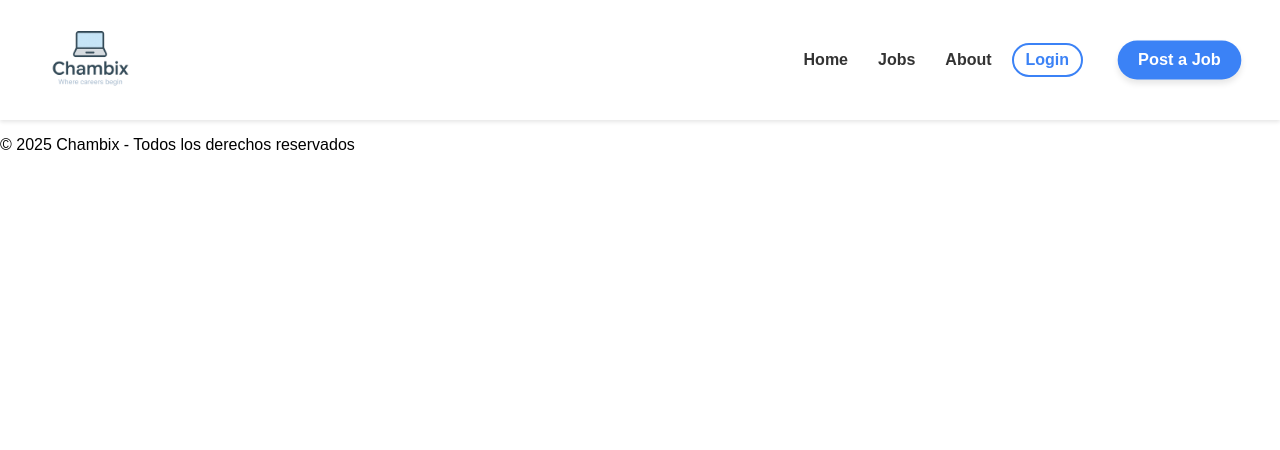
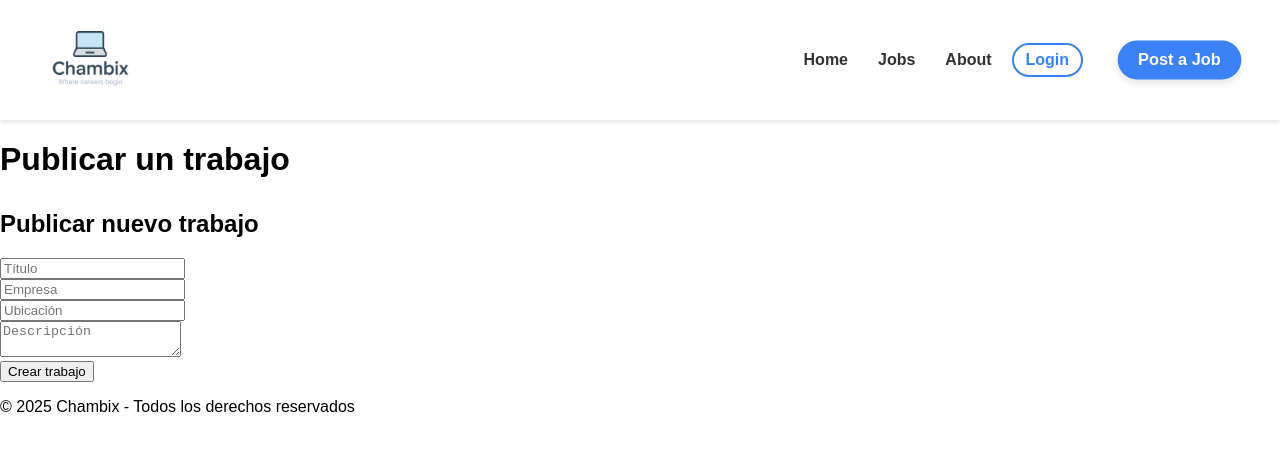
Before and after one commit to heleneolivares/chambix, a React (Vite) app in the folder client/: page /post-job in a window 1280 px wide. Shown: the top 450 px of the page. Built offline with nearby package versions, Linux system fonts and the light colour scheme; no server answers.

Commit message:
Funcionalidad post a job button

```diff
--- a/client/src/App.jsx
+++ b/client/src/App.jsx
@@ -4,42 +4,14 @@ import axios from 'axios';
 import Navbar from './components/Navbar.jsx';
 import JobList from '../src/components/JobList.jsx';
 import JobForm from '../src/components/JobForm.jsx';
+import Home from '../src/pages/Home.jsx';
+import Jobs from '../src/pages/Jobs.jsx';
+import About from '../src/pages/About.jsx';
+import Login from '../src/pages/Login.jsx';
+import PostJob from '../src/pages/PostJob.jsx';
 import '../src/style/App.css';
 
-function Home ({fetchJobs, jobs}){
-  return (
-    <main className="main">
-      <JobForm onJobCreated={fetchJobs} />
-      <JobList jobs={jobs} />
-    </main>
-  );
-}
 
-function About () {
-  return (
-    <main className="main">
-      <h1>Acerca de nosotros</h1>
-      <p>Contenido de la sección Acerca de nosotros.</p>
-    </main>
-  );
-}
-
-function Login () {
-  return (
-    <main className="main">
-      <h1>Login</h1>
-      <p>Contenido de la sección Login.</p>
-    </main>
-  );
-}
-function Jobs () {
-  return (
-    <main className="main">
-      <h1>Jobs</h1>
-      <p>Contenido de la sección Jobs.</p>
-    </main>
-  );
-}
 
 function App() {
   const [jobs, setJobs] = useState([]);
@@ -63,10 +35,11 @@ function App() {
       <Navbar />
 
       <Routes>
-        <Route path="/" element={<Home fetchJobs={fetchJobs} jobs={jobs} />} />
+        <Route path="/" element={<Home jobs={jobs} />} />
         <Route path="/jobs" element={<Jobs />} />
         <Route path="/about" element={<About />} />
         <Route path="/login" element={<Login />} />
+        <Route path="/post-job" element={<PostJob fetchJobs={fetchJobs} />} />
       </Routes>
 
       <footer className="footer">
--- a/client/src/components/Navbar.jsx
+++ b/client/src/components/Navbar.jsx
@@ -21,9 +21,10 @@ export default function Navbar() {
 
       <div className="navbar-actions">
         <Link to="/login" className="login-button">Login</Link>
-        <div className="post-job">
-          <button>Post a Job</button>
-        </div>
+        <Link to="/post-job" className="post-job" onClick={() => setIsMenuOpen(false)}>
+        <button>Post a Job</button>
+        </Link>
+
         <div className={`hamburger ${isMenuOpen ? 'open' : ''}`}
         onClick={() => setIsMenuOpen(!isMenuOpen)}
         role='button'
--- /dev/null
+++ b/client/src/pages/About.jsx
@@ -0,0 +1,8 @@
+export default function About() {
+    return (
+      <main className="main">
+        <h1>Acerca de nosotros</h1>
+        <p>Contenido de la sección Acerca de nosotros.</p>
+      </main>
+    );
+  }
--- /dev/null
+++ b/client/src/pages/Home.jsx
@@ -0,0 +1,9 @@
+import JobList from '../components/JobList.jsx';
+
+export default function Home({ jobs }) {
+  return (
+    <main className="main">
+      <JobList jobs={jobs} />
+    </main>
+  );
+}
--- /dev/null
+++ b/client/src/pages/Jobs.jsx
@@ -0,0 +1,8 @@
+export default function Jobs() {
+    return (
+      <main className="main">
+        <h1>Jobs</h1>
+        <p>Contenido de la sección Jobs.</p>
+      </main>
+    );
+  }
--- /dev/null
+++ b/client/src/pages/Login.jsx
@@ -0,0 +1,8 @@
+export default function Login() {
+    return (
+      <main className="main">
+        <h1>Login</h1>
+        <p>Contenido de la sección Login.</p>
+      </main>
+    );
+  }
--- /dev/null
+++ b/client/src/pages/PostJob.jsx
@@ -0,0 +1,10 @@
+import JobForm from '../components/JobForm.jsx';
+
+export default function PostJob({ fetchJobs }) {
+  return (
+    <main className="main">
+      <h1>Publicar un trabajo</h1>
+      <JobForm onJobCreated={fetchJobs} />
+    </main>
+  );
+}
```
Also changed, not shown: client/src/components/About.jsx (deleted), client/src/components/Home.jsx (deleted), client/src/components/Jobs.jsx (deleted), client/src/components/Login.jsx (deleted).
